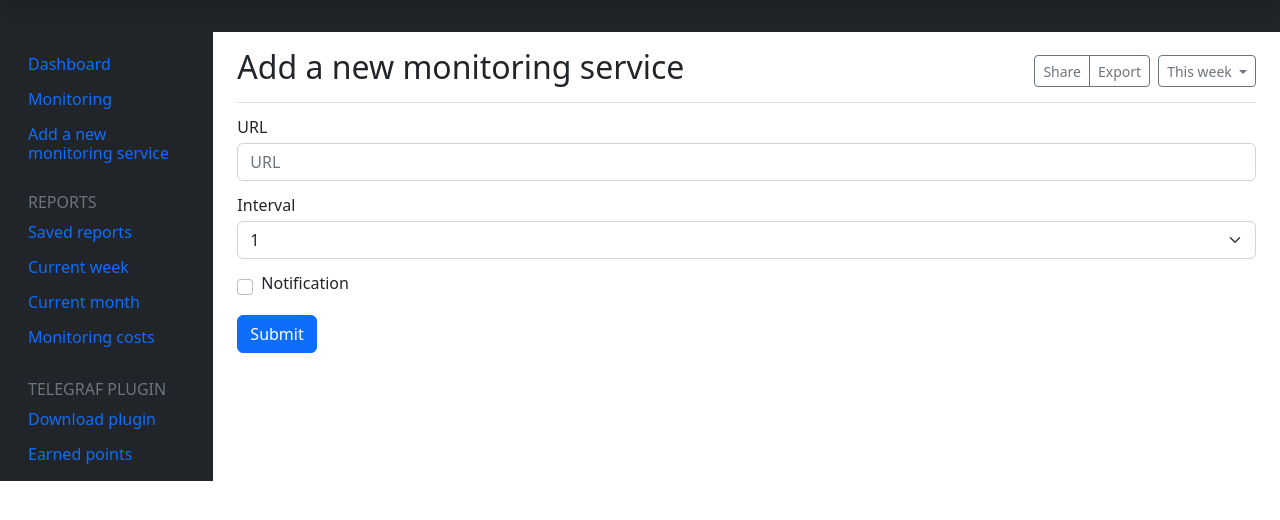
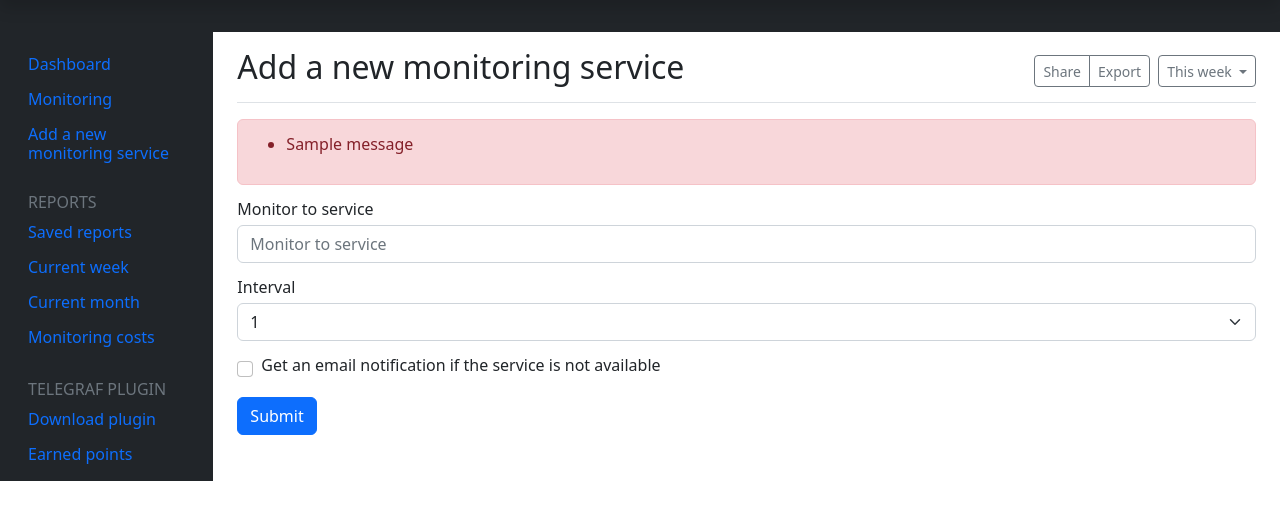
Before and after one commit to git-kinga/projekt, a Django app: page /form/ in a window 1280 px wide. Shown: the part 32-552 px from the top of the page. Run offline with Django 4.2, Linux system fonts and the light colour scheme; tables that the repository leaves empty hold one stand-in row (values such as "Sample post"); one stand-in notice (Sample message) is shown; some libraries are stand-ins or nearby versions.

Commit message:
MonitoringForm Update

```diff
--- a/MonaApps_Project/MonaApps/forms.py
+++ b/MonaApps_Project/MonaApps/forms.py
@@ -9,6 +9,11 @@ class MonitorForm(forms.ModelForm):
         model = MonitorRequest
         fields = ['URL', 'interval', 'notification',]
         widgets = {'interval':forms.Select(choices=((1, 1), (2, 2), (3, 3)))}
+        labels = {
+            'URL':'Monitor to service',
+            'interval':'Interval',
+            'notification':'Get an email notification if the service is not available'
+        }
 
 
     def clean_URL(self):
--- a/MonaApps_Project/MonaApps/views.py
+++ b/MonaApps_Project/MonaApps/views.py
@@ -22,8 +22,11 @@ def form(request):
             return redirect('/')
         else:
             print("erorr views")
-            for error in form.errors:
-                messages.error(request, MonitorForm.errors[error])
+            for field in form.errors:
+                print('errorField')
+                for error in form.errors[field]:
+                    messages.error(request, f'{field.capitalize()}: {error}', extra_tags='alert alert-danger')
+                    print("Error css")
             return redirect(request.path)
     else:
         form =MonitorForm()
--- a/MonaApps_Project/templates/Monitoring_form.html
+++ b/MonaApps_Project/templates/Monitoring_form.html
@@ -8,9 +8,13 @@
     <link rel="stylesheet" type="text/css" href="{%static 'js/bootstrap.min.js' %}">
     <body>
 
-        <header class="navbar navbar-dark sticky-top bg-dark flex-md-nowrap p-0 shadow">
+      <header class="navbar navbar-dark sticky-top bg-dark flex-md-nowrap p-0
+        shadow">
         <a class="navbar-brand col-md-3 col-lg-2 me-0 px-3 fs-6" href="#">SAMSUNG</a>
-          <button class="navbar-toggler position-absolute d-md-none collapsed" type="button" data-bs-toggle="collapse" data-bs-target="#sidebarMenu" aria-controls="sidebarMenu" aria-expanded="false" aria-label="Toggle navigation">
+        <button class="navbar-toggler position-absolute d-md-none collapsed"
+          type="button" data-bs-toggle="collapse" data-bs-target="#sidebarMenu"
+          aria-controls="sidebarMenu" aria-expanded="false" aria-label="Toggle
+          navigation">
           <span class="navbar-toggler-icon"></span>
         </button>
         <div class="navbar-nav">
@@ -22,7 +26,8 @@
       <div class="text-bg-dark p-3"></div>
       <div class="container-fluid">
         <div class="row">
-            <nav id="sidebarMenu" class="col-md-3 col-lg-2 d-md-block bg-dark sidebar collapse">
+          <nav id="sidebarMenu" class="col-md-3 col-lg-2 d-md-block bg-dark
+            sidebar collapse">
             <div class="position-sticky pt-3 sidebar-sticky">
               <ul class="nav flex-column">
                 <li class="nav-item">
@@ -39,14 +44,17 @@
                 </li>
                 <li class="nav-item">
                   <a class="nav-link" href="#">
-                      <span data-feather="shopping-cart" class="align-text-bottom"></span>
+                    <span data-feather="shopping-cart"
+                      class="align-text-bottom"></span>
                     Add a new monitoring service
                   </a>
                 </li>
               </ul>
-                <h6 class="sidebar-heading d-flex justify-content-between align-items-center px-3 mt-4 mb-1 text-muted text-uppercase">
+              <h6 class="sidebar-heading d-flex justify-content-between
+                align-items-center px-3 mt-4 mb-1 text-muted text-uppercase">
                 <span>Reports</span>
-                  <a class="link-secondary" href="#" aria-label="Add a new report">
+                <a class="link-secondary" href="#" aria-label="Add a new
+                  report">
                   <span data-feather="plus-circle" class="align-text-bottom"></span>
                 </a>
               </h6>
@@ -76,9 +84,11 @@
                   </a>
                 </li>
               </ul>
-                <h6 class="sidebar-heading d-flex justify-content-between align-items-center px-3 mt-4 mb-1 text-muted text-uppercase">
+              <h6 class="sidebar-heading d-flex justify-content-between
+                align-items-center px-3 mt-4 mb-1 text-muted text-uppercase">
                 <span>Telegraf plugin</span>
-                    <a class="link-secondary" href="#" aria-label="Add a new report">
+                <a class="link-secondary" href="#" aria-label="Add a new
+                  report">
                   <span data-feather="plus-circle" class="align-text-bottom"></span>
                 </a>
               </h6>
@@ -99,21 +109,34 @@
             </div>
           </nav>
           <main class="col-md-9 ms-sm-auto col-lg-10 px-md-4">
-              <div class="d-flex justify-content-between flex-wrap flex-md-nowrap align-items-center pt-3 pb-2 mb-3 border-bottom">
+            <div class="d-flex justify-content-between flex-wrap flex-md-nowrap
+              align-items-center pt-3 pb-2 mb-3 border-bottom">
               <h1 class="h2">Add a new monitoring service</h1>
               <div class="btn-toolbar mb-2 mb-md-0">
                 <div class="btn-group me-2">
-                    <button type="button" class="btn btn-sm btn-outline-secondary">Share</button>
-                    <button type="button" class="btn btn-sm btn-outline-secondary">Export</button>
+                  <button type="button" class="btn btn-sm
+                    btn-outline-secondary">Share</button>
+                  <button type="button" class="btn btn-sm
+                    btn-outline-secondary">Export</button>
                 </div>
-                  <button type="button" class="btn btn-sm btn-outline-secondary dropdown-toggle">
+                <button type="button" class="btn btn-sm btn-outline-secondary
+                  dropdown-toggle">
                   <span data-feather="calendar" class="align-text-bottom"></span>
                   This week
                 </button>
               </div>
             </div>
             {% load django_bootstrap5 %}
-              <form>
+            {% if messages %}
+            <div class="alert alert-danger">
+              <ul>
+                {% for message in messages %}
+                <li>{{ message }}</li>
+                {% endfor %}
+              </ul>
+            </div>
+            {% endif %}
+            <form method="post" class="form">
               {% csrf_token %}
               {% bootstrap_form form %}
               <button type="submit" class="btn btn-primary">Submit</button>
```
Lines whose indentation alone changed are shown as unchanged.
